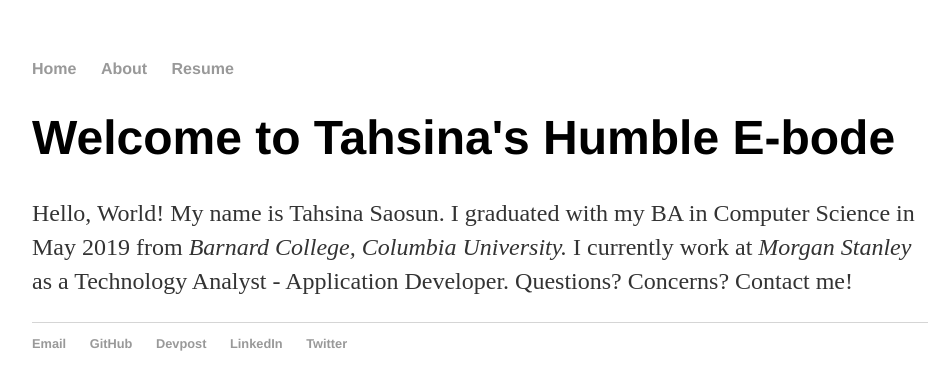
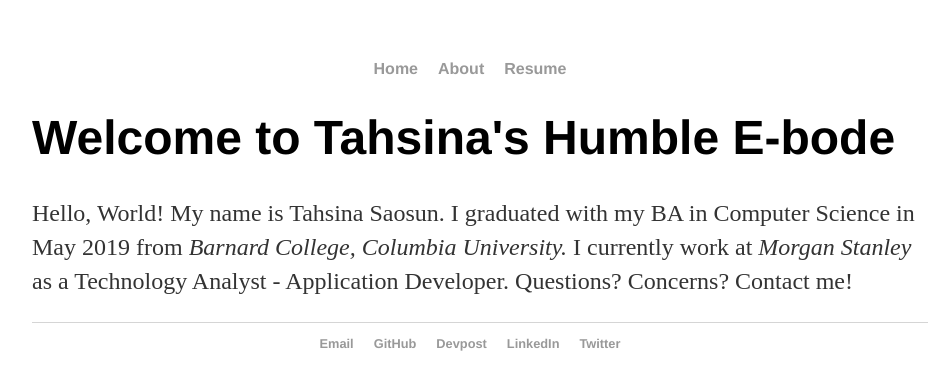
Before and after one commit to tsaosun/tsaosun.github.io, a Jekyll site: the page built from index.html, in a window 1280 px wide. Shown: the top 390 px of the page, without its empty margins (160-1104 px from the left). Built offline with Jekyll 4.4.1, drawn with Linux system fonts in a browser that asks for light colours.

Commit message:
edit css of the header

```diff
--- a/css/main.css
+++ b/css/main.css
@@ -7,6 +7,8 @@ nav ul, footer ul {
     padding: 0px;
     list-style: none;
     font-weight: bold;
+    display: flex;
+    justify-content: center;
 }
 nav ul li, footer ul li {
     display: inline;
```
Also changed, not shown: README.md.
